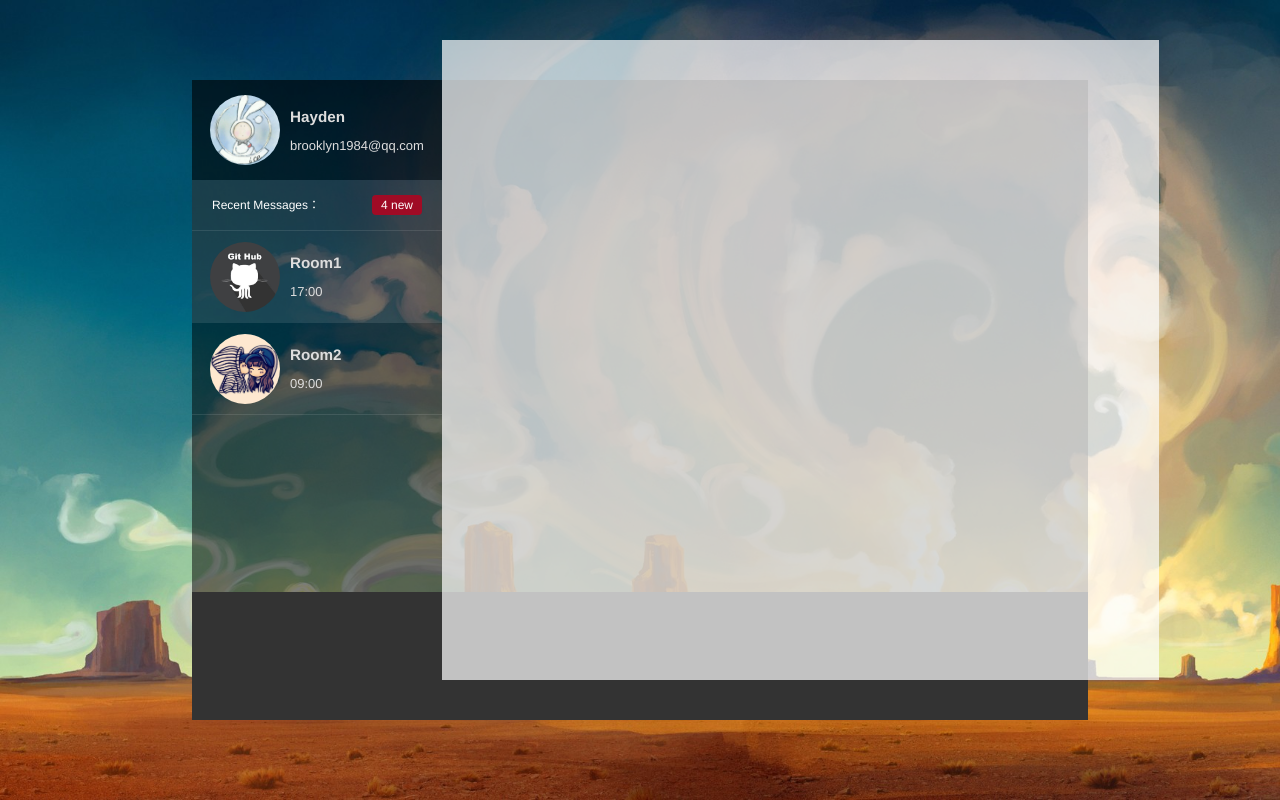
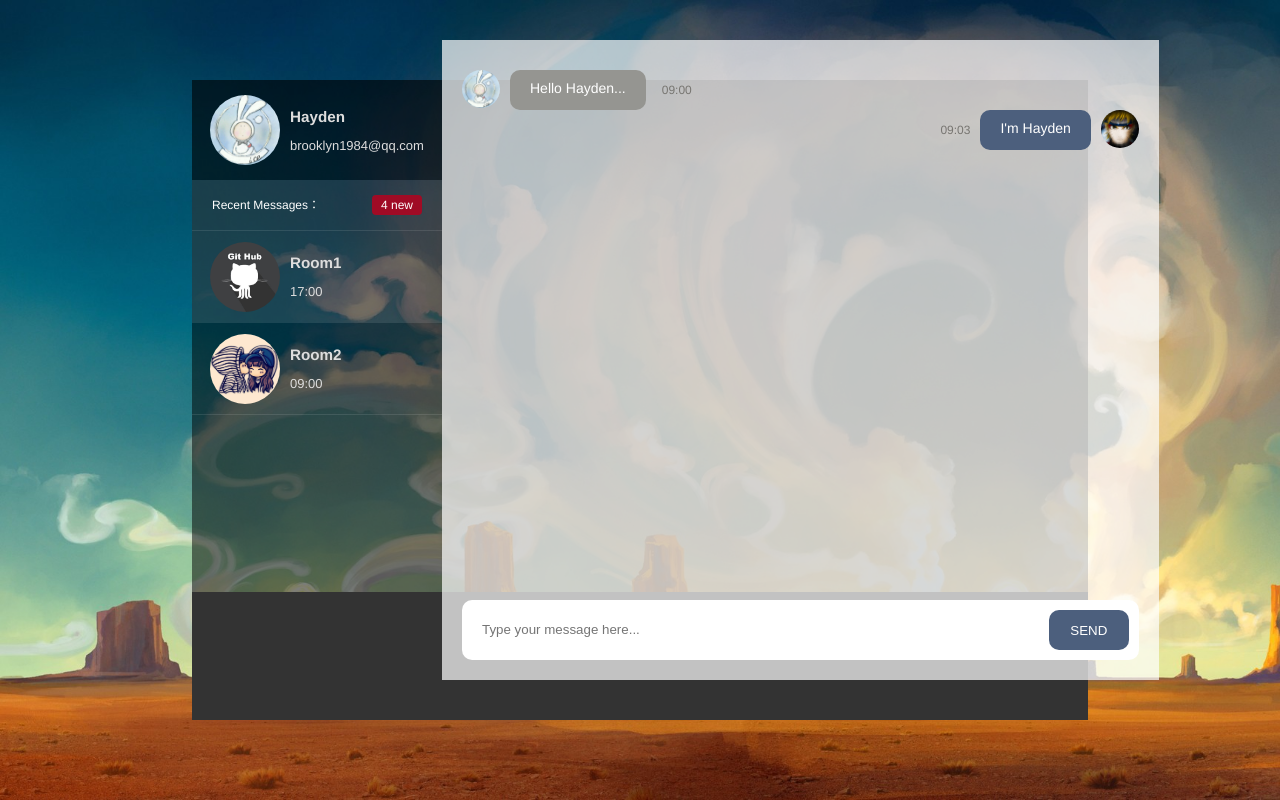
Before and after one commit to qgqceo/Faiz, a Vue app: page /signup in a window 1280 px wide. Built offline with nearby package versions, Linux system fonts and the light colour scheme.

Commit message:
聊天室界面第二部分

```diff
--- a/src/App.vue
+++ b/src/App.vue
@@ -11,6 +11,7 @@ export default {
 </script>
 
 <style lang="scss">
+@import './styles/reset.scss';
 @import './styles/index.scss';
 #app {
   width: 100%;
--- /dev/null
+++ b/src/components/chatRoom/Input.vue
@@ -0,0 +1,48 @@
+<template>
+    <div class="input">
+        <div class="input-box">
+            <input placeholder="Type your message here..." />
+            <button>SEND</button>
+        </div>
+    </div>
+</template>
+
+<script>
+export default {
+    name: 'input'
+}
+</script>
+
+<style lang="scss" scoped>
+.input {
+    height: 100px;
+    padding: 20px 20px;
+}
+.input-box {
+    background-color: #fff;
+    height: 100%;
+    border-radius: 10px;
+    overflow: hidden;
+    position: relative;
+    input {
+        width: 100%;
+        line-height: 60px;
+        padding: 0 110px 0 20px;
+        box-sizing: border-box;
+        &:focus {
+            outline: none;
+        }
+    }
+    button {
+        position: absolute;
+        top: 50%;
+        right: 10px;
+        width: 80px;
+        height: 40px;
+        transform: translateY(-20px);
+        color: #fff;
+        border-radius: 10px;
+        background-color: #4c5f7d;
+    }
+}
+</style>
--- /dev/null
+++ b/src/components/chatRoom/Message.vue
@@ -0,0 +1,81 @@
+<template>
+    <!-- 消息框 -->
+    <div class="message">
+        <ul>
+            <li v-for="(item, index) in list" v-bind:key="index" :class="['message-item', {'me': item.user_id === 0}]">
+                <img class="avatar" :src="item.img">
+                <p>{{item.msg}}</p>
+                <span>{{item.time}}</span>
+            </li>
+        </ul>
+    </div>
+</template>
+
+<script>
+import user1 from '../../assets/chat_room/user1.jpg';
+import user2 from '../../assets/chat_room/user2.jpg';
+export default {
+    name: 'message',
+    data () {
+        return {
+            list: [{
+                user_id: 1,
+                img: user1,
+                msg: 'Hello Hayden...',
+                time: '09:00'
+            }, {
+                user_id: 0,
+                img: user2,
+                msg: 'I\'m Hayden',
+                time: '09:03'
+            }]
+        }
+    }
+}
+</script>
+
+<style lang="scss" scoped>
+.message {
+    display: flex;
+    flex: 1;
+    padding: 30px 20px;
+}
+ul {
+    width: 100%;
+}
+li {
+    display: flex;
+    flex: 1;
+}
+.avatar {
+    width: 38px;
+    height: 38px;
+    border-radius: 50%;
+}
+p {
+    display: inline-block;
+    max-width: 400px;
+    background-color: #959591;
+    padding: 10px 20px;
+    color: #fff;
+    border-radius: 10px;
+    margin: 0;
+    vertical-align: top;
+    font-size: 14px;
+    margin: 0 10px;
+}
+span {
+    vertical-align: top;
+    display: inline-block;
+    line-height: 40px;
+    font-size: 12px;
+    color: #777571;
+    margin-left: 6px;
+}
+.me {
+    flex-direction: row-reverse;
+    p {
+        background-color: #4c5f7d;
+    }
+}
+</style>
--- a/src/views/chatRoom/Index.vue
+++ b/src/views/chatRoom/Index.vue
@@ -38,19 +38,28 @@
                         </li>
                     </ul>
                 </div>
-                <div class="dialog-box"></div>
+                <div class="dialog-box">
+                    <message></message>
+                    <input-box></input-box>
+                </div>
             </div>
         </div>
     </div>
 </template>
 
 <script>
+import message from '../../components/chatRoom/Message';
+import inputBox from '../../components/chatRoom/Input';
 export default {
     name: 'chatRoom',
     data () {
         return {
             isActive: true
         }
+    },
+    components: {
+        message,
+        inputBox
     }
 }
 </script>
@@ -60,6 +69,7 @@ export default {
 div {
     box-sizing: border-box;
 }
+// 头像样式
 .avator {
     width: 70px;
     height: 70px;
@@ -69,6 +79,7 @@ div {
     // background-color: #fff;
     vertical-align: middle;
 }
+// 介绍性文字信息样式
 .message-text {
     display: inline-block;
     color: #ddd;
@@ -79,6 +90,7 @@ div {
         margin: 13px 0;
     }
 }
+
 .chat-room-container {
     width: 100%;
     height: 100%;
@@ -158,4 +170,9 @@ div {
         }
     }
 }
+
+.dialog-box {
+    display: flex;
+    flex-direction: column;
+}
 </style>
```
